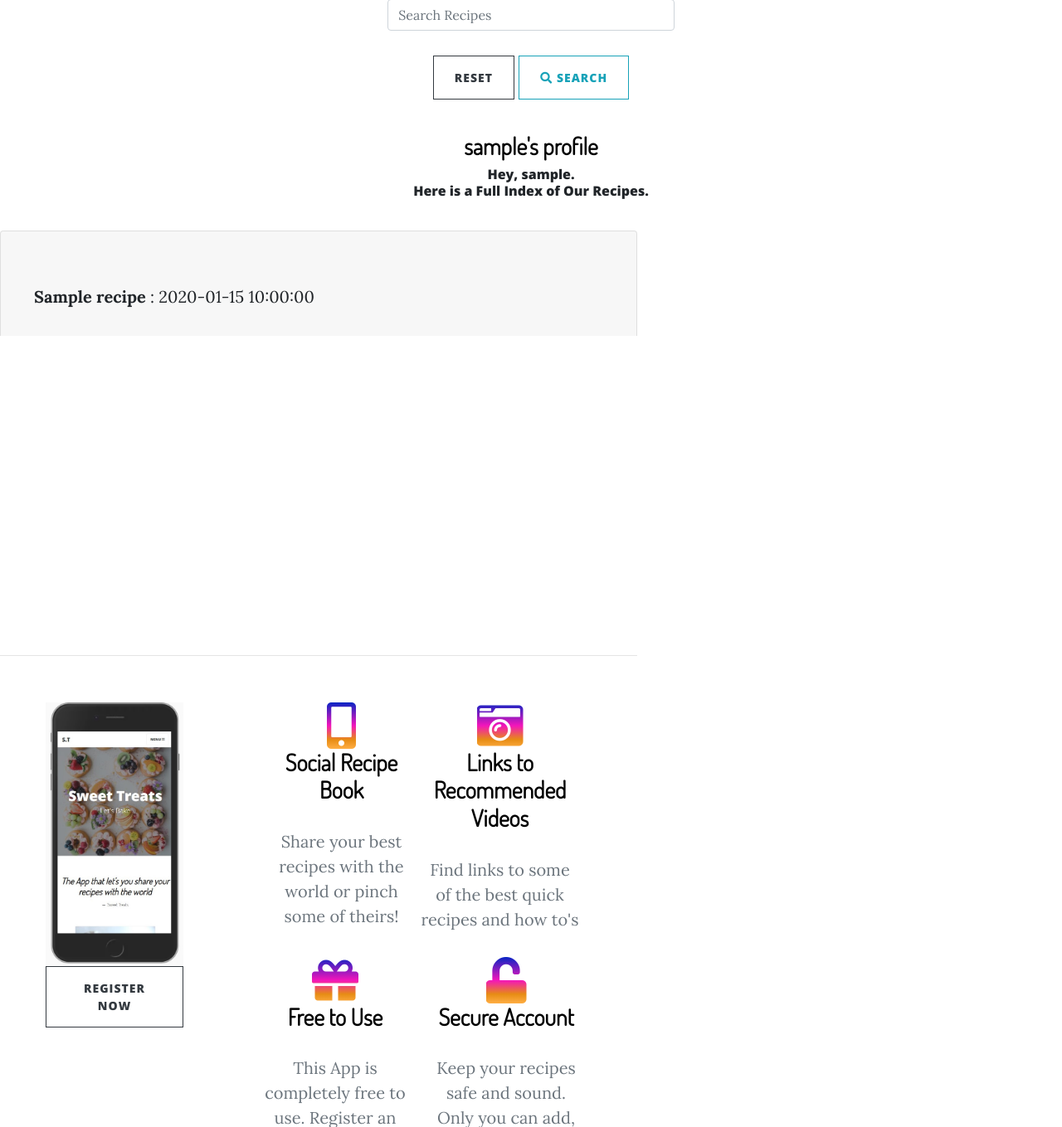
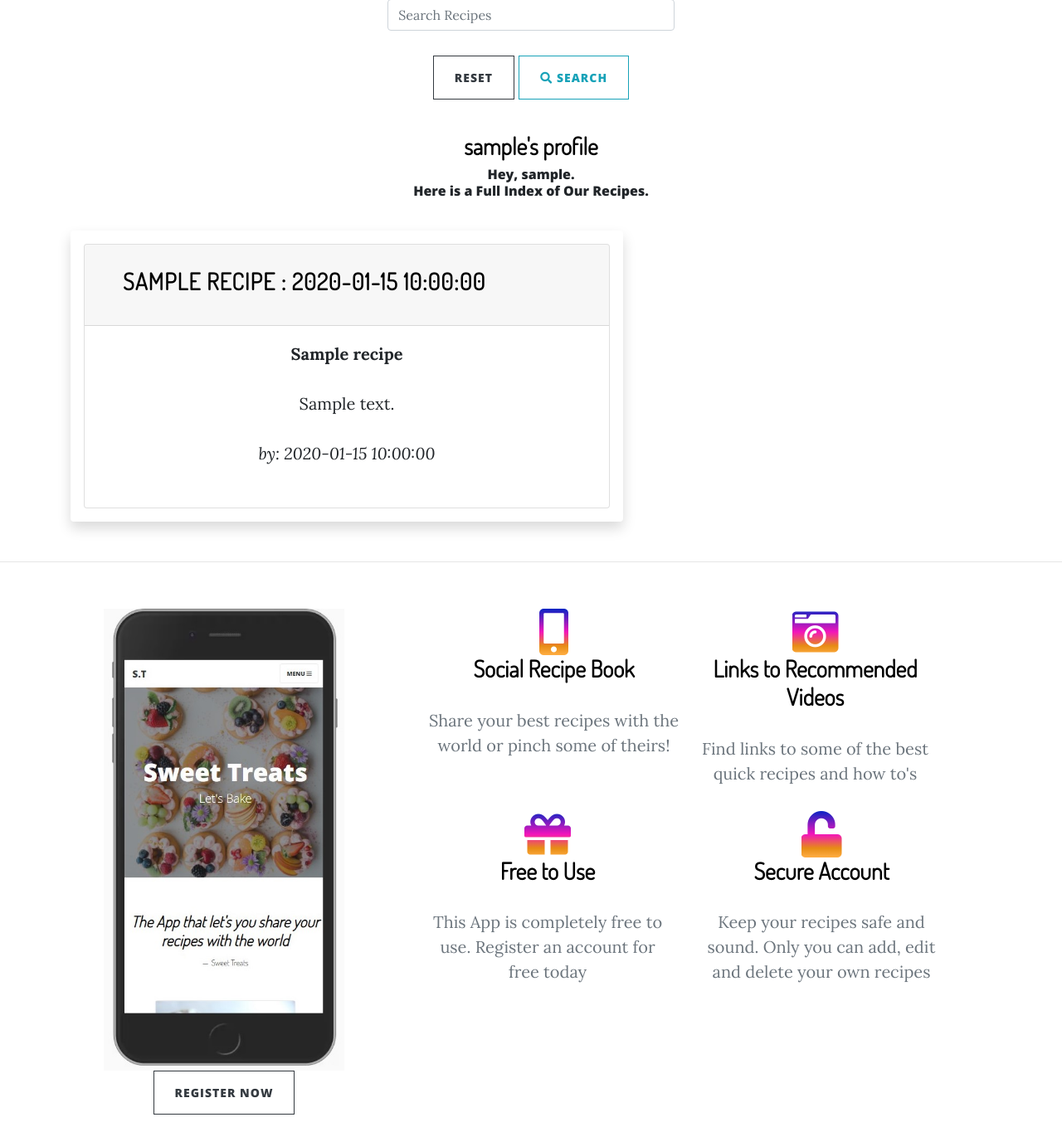
Before and after one commit to LRomero2/Sweet-Treats, a Flask app: page /search in a window 1280 px wide. Shown: the part 748-2107 px from the top of the page at 83% size. Run offline with Flask 2, Linux system fonts and the light colour scheme; the visitor is signed in with stand-in values (Sample User, id 1); a database or web service that is not in the repository returns one stand-in record (values such as "Sample title"); some libraries are stand-ins or nearby versions.

Commit message:
Made progress with recipe accordion and starting to make it take shape.

```diff
--- a/templates/profile.html
+++ b/templates/profile.html
@@ -43,45 +43,36 @@
 
 
 
-   {% if recipes|length > 0 %}
-<div class="accordion" id="accordionExample">
-  <div class="card">
-    <div class="card-header" id="headingOne">
-      <h2 class="mb-0">
-        <button class="btn btn-link btn-block text-left" type="button" data-toggle="collapse" data-target="#collapseOne" aria-expanded="true" aria-controls="collapseOne">
-        </button>
-        {% for recipe in recipes %}
-        </h2>
-        <div id="collapseOne" class="collapse show" aria-labelledby="headingOne" data-parent="#accordionExample">
-      <div class="card-body">
-           <strong>{{ recipe.recipe_name }}</strong> : {{ recipe.due_date }}
-        {% if recipe.is_urgent == "on" %}
-        <i class="fas fa-star yellow-text text-shadow tooltipped"
-        data-bs-toggle="tooltip" data-bs-placement="top" title="I'm a Favourite"></i>
-        {% endif %}
-         {% if session.user|lower == recipe.created_by|lower %}
-         <!-- Modal Trigger -->
-         <!-- Button trigger modal -->
-         <button type="button" class="btn btn-outline-danger modal-trigger" data-toggle="modal" data-target="#staticBackdrop">
-  Delete
-</button>
-<a href="{{ url_for('edit_recipe', recipe_id=recipe._id) }}">
-<button type="button" class="btn btn-outline-warning modal-trigger" data-target="#staticBackdrop">
-  Edit
-</button>
-</a>
-{% endif %}
-      </div>
-    </div>
-  </div>
-    </div>
 
 
 
 
 
-<!-- Modal -->
-<div class="modal fade modal-dialog modal-dialog-centered" id=" {loop.index}" data-backdrop="static" data-keyboard="false" tabindex="-1" aria-labelledby="staticBackdropLabel" aria-hidden="true">
+
+
+
+
+
+{% if recipes|length > 0 %}
+<div class="container justify-content-center">
+    {% for recipe in recipes %}
+<div class="accordion shadow p-3 mb-5 bg-body rounded" id="recipe-accordion">
+
+  <div class="card text-center">
+<div class="card-header" id="headingOne">
+        <button class="btn btn-link btn-block text-left" type="button" data-toggle="collapse" data-target="#collapseOne" aria-expanded="true" aria-controls="collapseOne">
+        <h3><strong>{{ recipe.recipe_name }}</strong> : {{ recipe.due_date }}</h3>
+        </button>
+
+</div>
+                     {% if session.user|lower == recipe.created_by|lower %}
+ <!-- Modal Trigger -->
+  <button type="button" class="btn btn-outline-danger modal-trigger" data-toggle="modal" data-target="#staticBackdrop">Delete</button>
+ <a href="{{ url_for('edit_recipe', recipe_id=recipe._id) }}" type="button" class="btn btn-outline-warning modal-trigger"
+         data-target="#staticBackdrop">Edit</a>
+                    {% endif %}
+<!-- Modal Structure --
+    <div class="modal fade modal-dialog modal-dialog-centered" id="{loop.index}" data-backdrop="static" data-keyboard="false" tabindex="-1" aria-labelledby="staticBackdropLabel" aria-hidden="true">
   <div class="modal-dialog">
     <div class="modal-content">
       <div class="modal-header">
@@ -90,19 +81,29 @@
           <span aria-hidden="true">&times;</span>
         </button>
       </div>
-      <div class="modal-body">
          <p>Are you sure you want to delete this recipe?</p>
     </div>
      <div class="modal-footer">
-        <button type="button" class="modal-close btn btn-success" data-dismiss="modal"><a href="{{ url_for('delete_recipe', recipe_id=recipe._id) }}"></a>Yes</button>
-        <button type="button" class="modal-close btn btn-danger" data-dismiss="modal">No<a href="#!"></a></button>
+         <a href="{{ url_for('delete_recipe', recipe_id=recipe._id) }}" type="button" class="modal-close btn btn-success" data-dismiss="modal">Yes</a>
+         <a href="#!" type="button" class="modal-close btn btn-danger" data-dismiss="modal">No</a>
+        </div>
+    </div>
+</div>----------------->
+<div id="collapseOne" class="collapse show" aria-labelledby="headingOne" data-parent="#accordionExample">
+            <div class="card-body text-center">
+                <strong>{{ recipe.category_name }}</strong>
+                <p>{{ recipe.recipe_description }}</p>
+                <p><em>by: {{ recipe.created_by }}</em></p>
+                 {% if recipe.is_urgent == "on" %}
+        <i class="fas fa-star tooltipped"
+        data-bs-toggle="tooltip" data-bs-placement="top" title="I'm a Favourite"></i>
+        {% endif %}
             </div>
             </div>
         </div>
         </div>
-
+        </div>
         {% endfor %}
-
 
      {% else %}
 <h3 class="text-center">No Results Found</h3>
```
Lines whose indentation alone changed are shown as unchanged.
